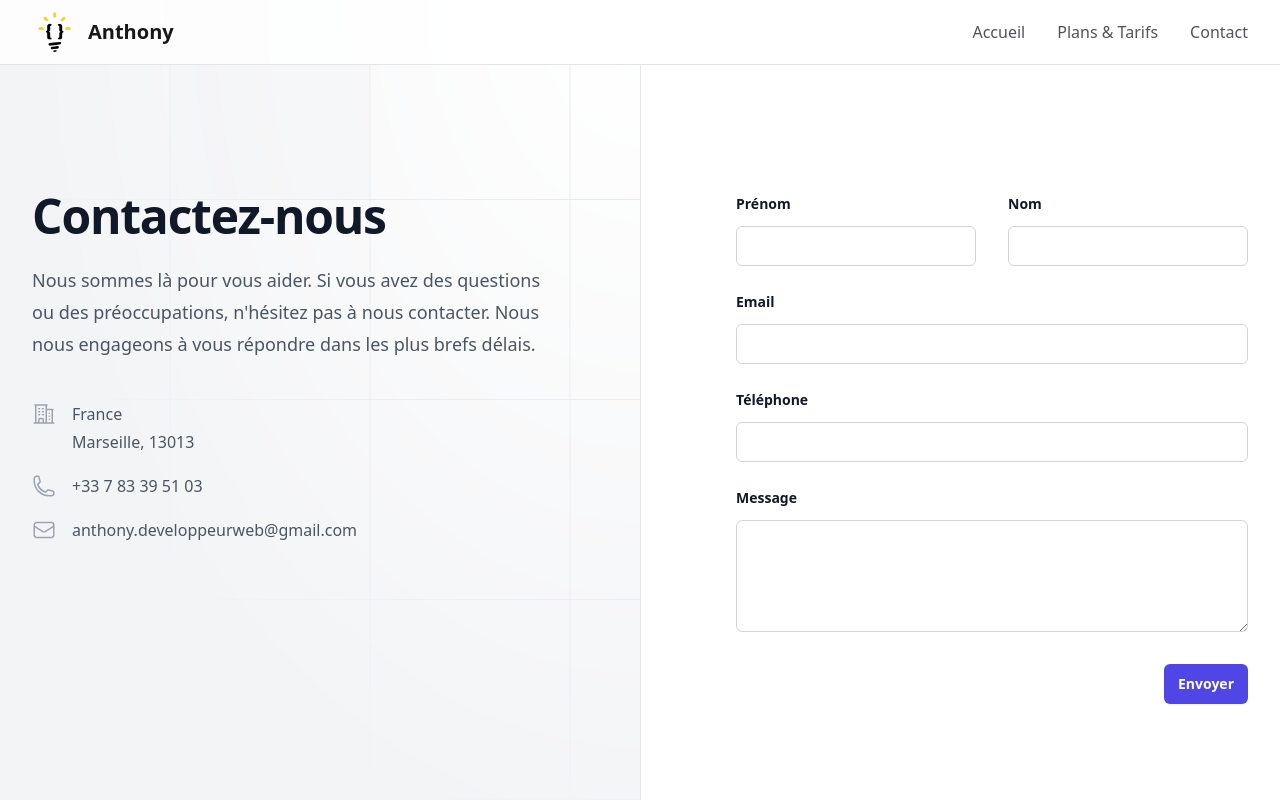
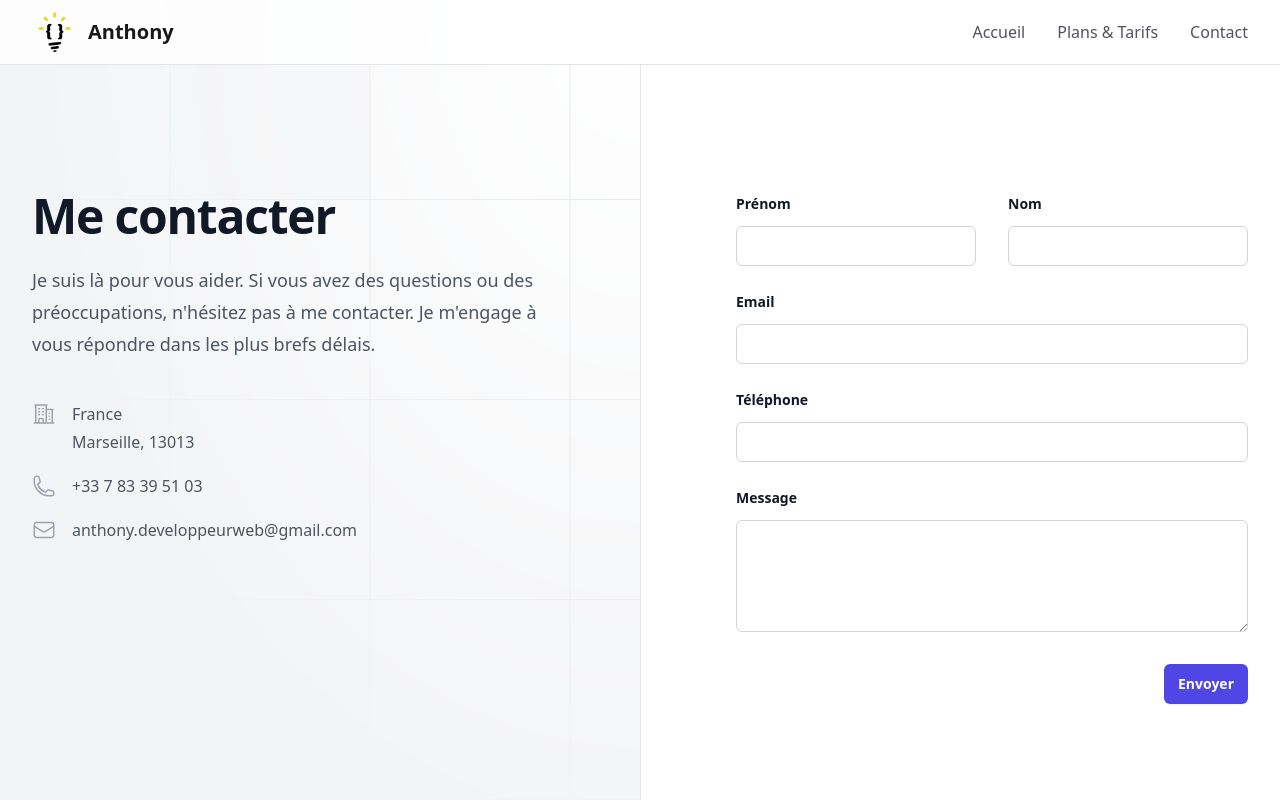
Before and after one commit to GorskiAnthony/pf-freelance, a React (Vite) app: page /contact in a window 1280 px wide. Shown: the top 800 px of the page. Built offline with nearby package versions, Linux system fonts and the light colour scheme.

Commit message:
🌐 (Contact.tsx): update text content to be in French for better localization and user experience

```diff
--- a/src/components/Contact.tsx
+++ b/src/components/Contact.tsx
@@ -99,17 +99,17 @@ export default function Contact() {
 							{...fadeIn}
 							transition={{ delay: 0.2 }}
 						>
-							Contactez-nous
+							Me contacter
 						</motion.h2>
 						<motion.p
 							className="mt-6 text-lg/8 text-gray-600"
 							{...fadeIn}
 							transition={{ delay: 0.4 }}
 						>
-							Nous sommes là pour vous aider. Si vous avez des
-							questions ou des préoccupations, n'hésitez pas à
-							nous contacter. Nous nous engageons à vous répondre
-							dans les plus brefs délais.
+							Je suis là pour vous aider. Si vous avez des
+							questions ou des préoccupations, n'hésitez pas à me
+							contacter. Je m'engage à vous répondre dans les plus
+							brefs délais.
 						</motion.p>
 						<motion.dl
 							className="mt-10 space-y-4 text-base/7 text-gray-600"
@@ -132,7 +132,7 @@ export default function Contact() {
 							</div>
 							<div className="flex gap-x-4">
 								<dt className="flex-none">
-									<span className="sr-only">Telephone</span>
+									<span className="sr-only">Téléphone</span>
 									<PhoneIcon
 										aria-hidden="true"
 										className="h-7 w-6 text-gray-400"
```
